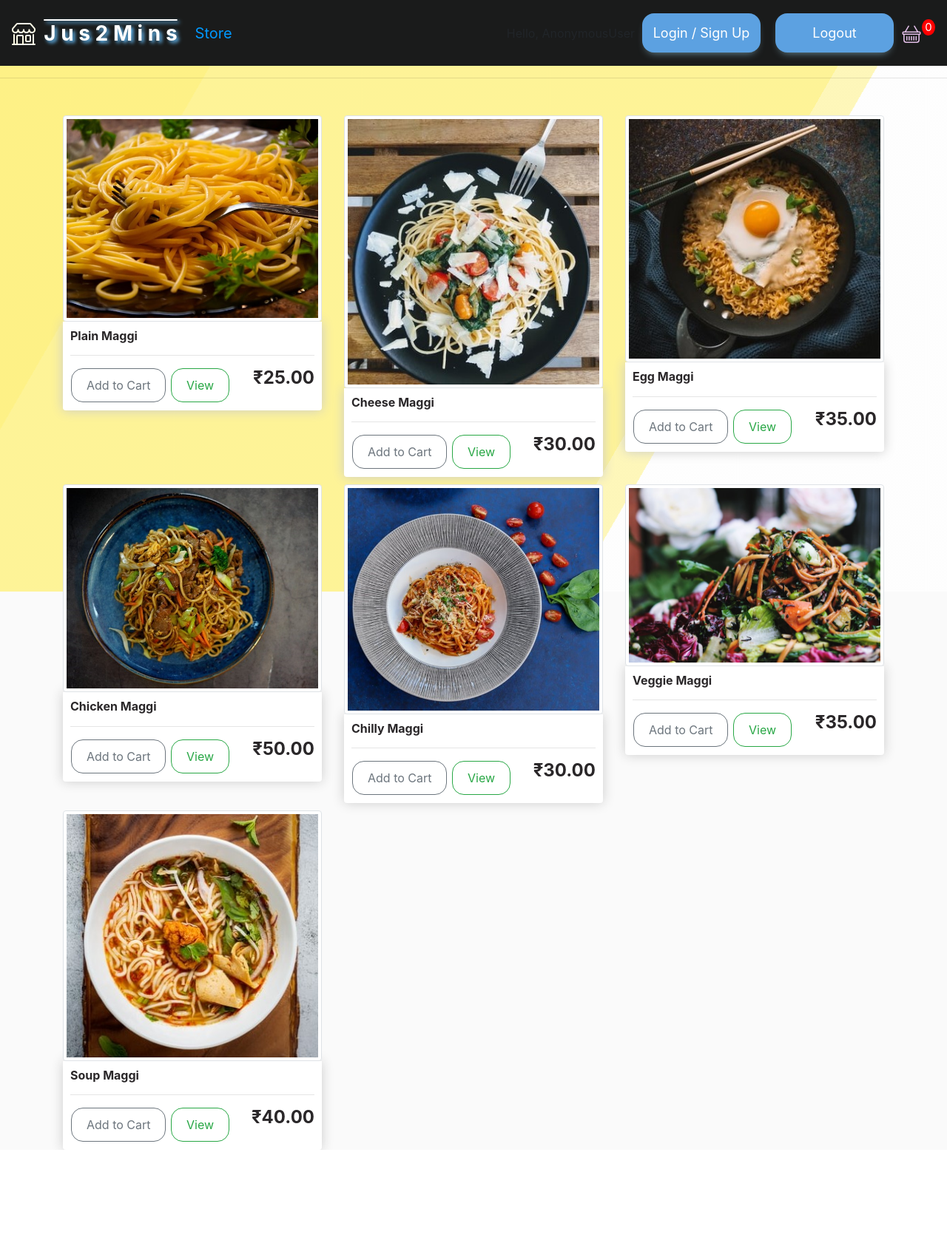
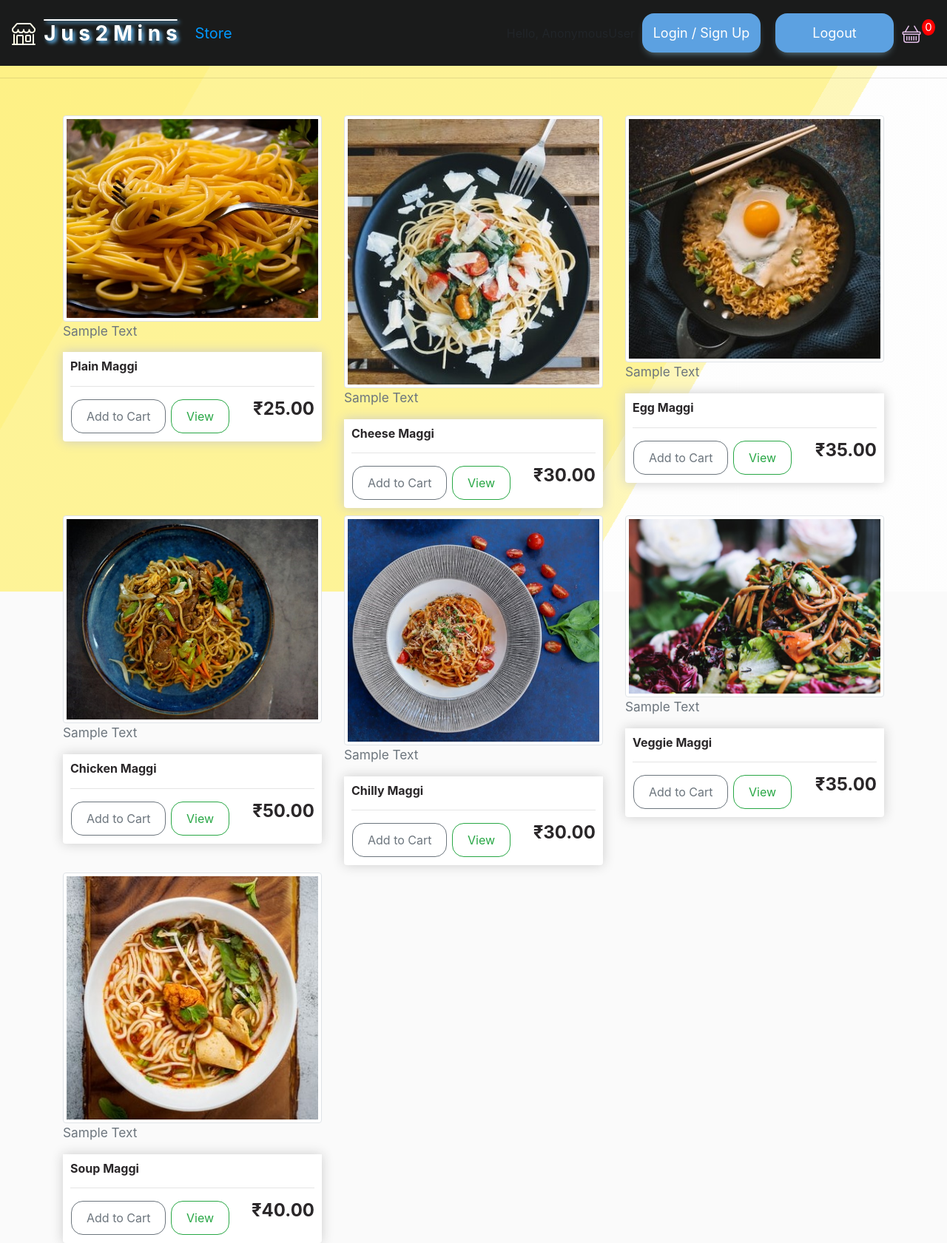
Before and after one commit to Souraja-Dasray/food-ordering-webapp, a Django app: page / in a window 1280 px wide. Shown: the whole page at 74% size. Before the commit the page ends 1555 px from the top, so only its background shows below. Run offline with Django 3.2, Linux system fonts and the light colour scheme; data comes from the database, SQL or seed files in the repository; some libraries are stand-ins or nearby versions.

Commit message:
Update store.html

```diff
--- a/store/templates/store/store.html
+++ b/store/templates/store/store.html
@@ -4,8 +4,10 @@
 <div class="row">
     {% for product in products %}
 	<div class="col-lg-4">
-
-        <img src="{{product.imageURL}}" class="img-thumbnail" alt="...">
+        <figure class="figure">
+            <img src="{{product.imageURL}}" class="img-thumbnail" alt="...">
+            <figcaption class="figure-caption"><big>Sample Text</big></figcaption>
+        </figure>
         <div class="box-element product">
             <h6><strong>{{product.name}}</strong></h6>
             <hr>
```
